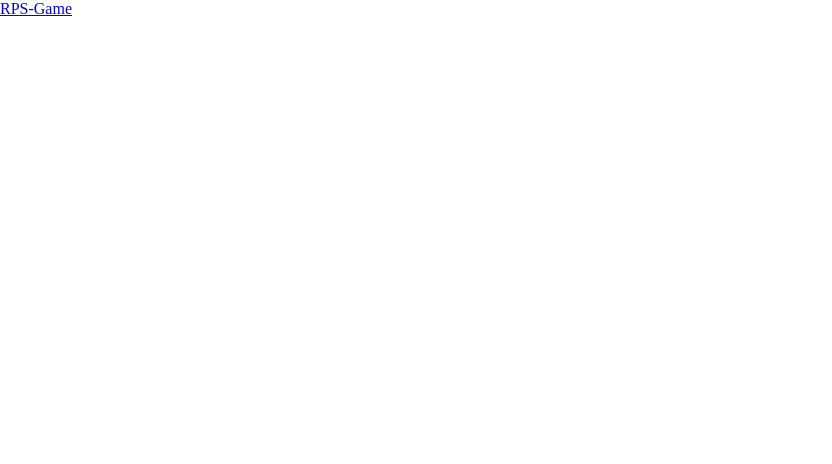
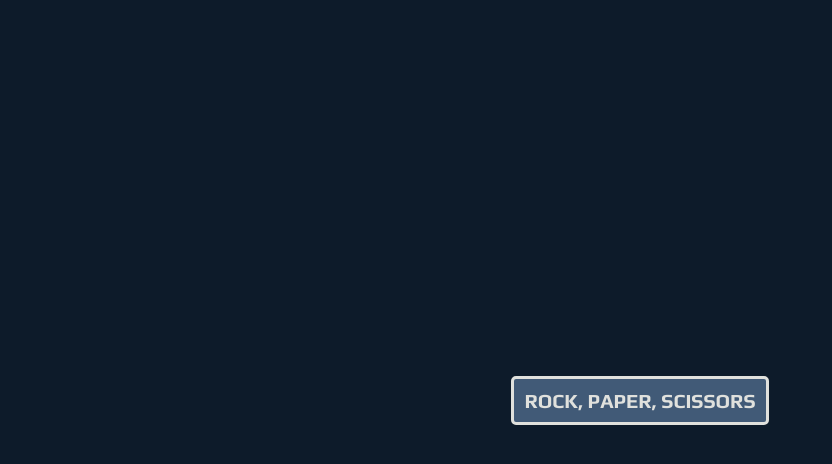
Before and after one commit to Dimterion/Playground, a React (Vite) app: page / in a window 1280 px wide. Shown: the top 464 px of the page, without its empty margins (0-832 px from the left). Built offline with nearby package versions, Linux system fonts and the light colour scheme.

Commit message:
add home page styling

```diff
--- a/src/index.css
+++ b/src/index.css
@@ -1,6 +1,20 @@
+@import url("https://fonts.googleapis.com/css2?family=Play:wght@400;700&display=swap");
+
 *,
 *::before,
 *::after {
   box-sizing: border-box;
   margin: 0;
 }
+
+:root {
+  --primary: #0d1b2a;
+  --secondary: #e0e1dd;
+  --tertiary: #415a77;
+}
+
+body {
+  background: var(--primary);
+  color: var(--secondary);
+  font-family: "Play", sans-serif;
+}
--- a/src/pages/Home/Home.jsx
+++ b/src/pages/Home/Home.jsx
@@ -1,5 +1,12 @@
 import { Link } from "react-router-dom";
+import "./home.css";
 
 export default function Home() {
-  return <Link to="/rps-game">RPS-Game</Link>;
+  return (
+    <section className="home-section">
+      <Link to="/rps-game" className="home-link">
+        Rock, Paper, Scissors
+      </Link>
+    </section>
+  );
 }
--- /dev/null
+++ b/src/pages/Home/home.css
@@ -0,0 +1,45 @@
+.home-section {
+  display: flex;
+  flex-flow: column nowrap;
+  justify-content: center;
+  align-items: center;
+  width: 100vw;
+  height: 100vh;
+}
+
+.home-link {
+  max-width: 95vw;
+  padding: 10px;
+  border: 3px solid var(--secondary);
+  border-radius: 5px;
+  margin: auto;
+  background: var(--tertiary);
+  color: var(--secondary);
+  font-size: 1.25rem;
+  font-weight: bold;
+  text-align: center;
+  text-transform: uppercase;
+  text-decoration: none;
+  transition: 0.5s;
+  animation: home-link--appear 1s ease-in-out;
+}
+
+@keyframes home-link--appear {
+  from {
+    opacity: 0;
+  }
+
+  to {
+    opacity: 1;
+  }
+}
+
+.home-link:hover {
+  background: var(--secondary);
+  color: var(--tertiary);
+  transition: 0.5s;
+}
+
+.home-link:active {
+  transform: scale(0.95);
+}
```
